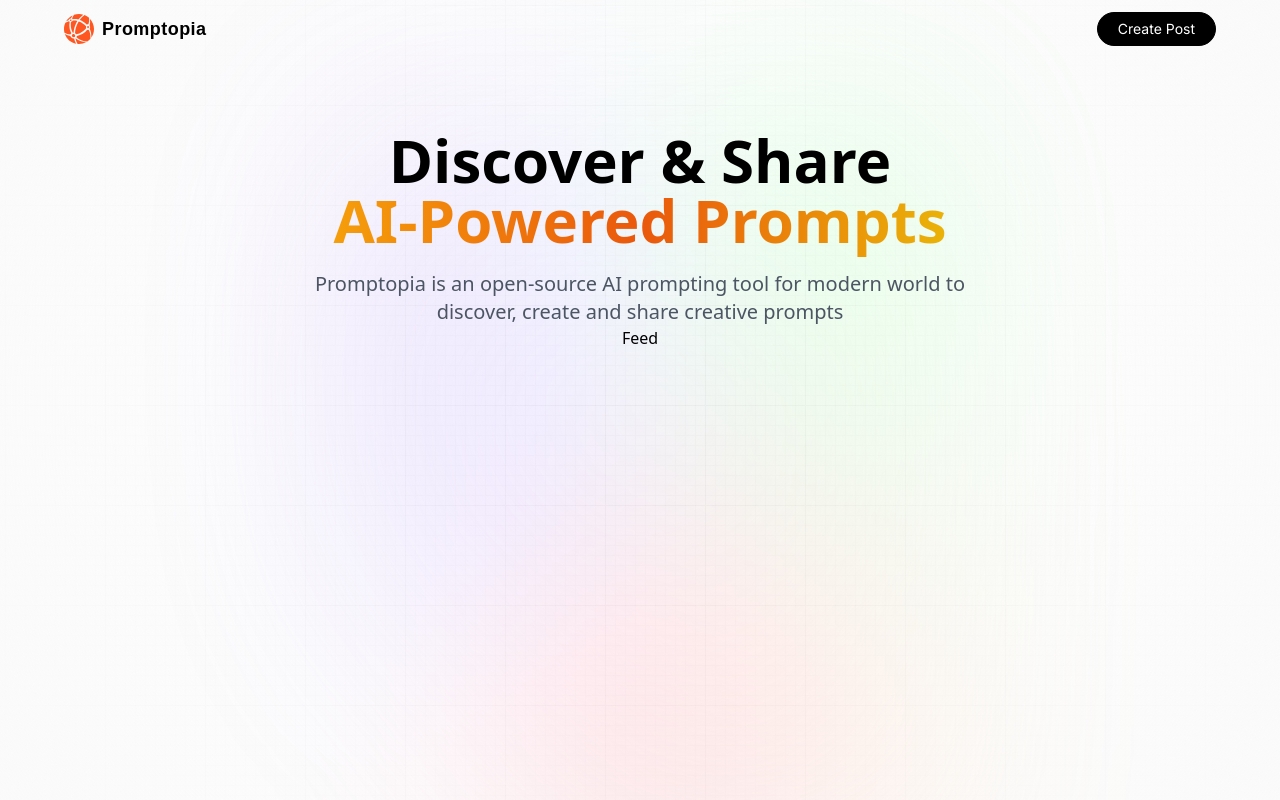
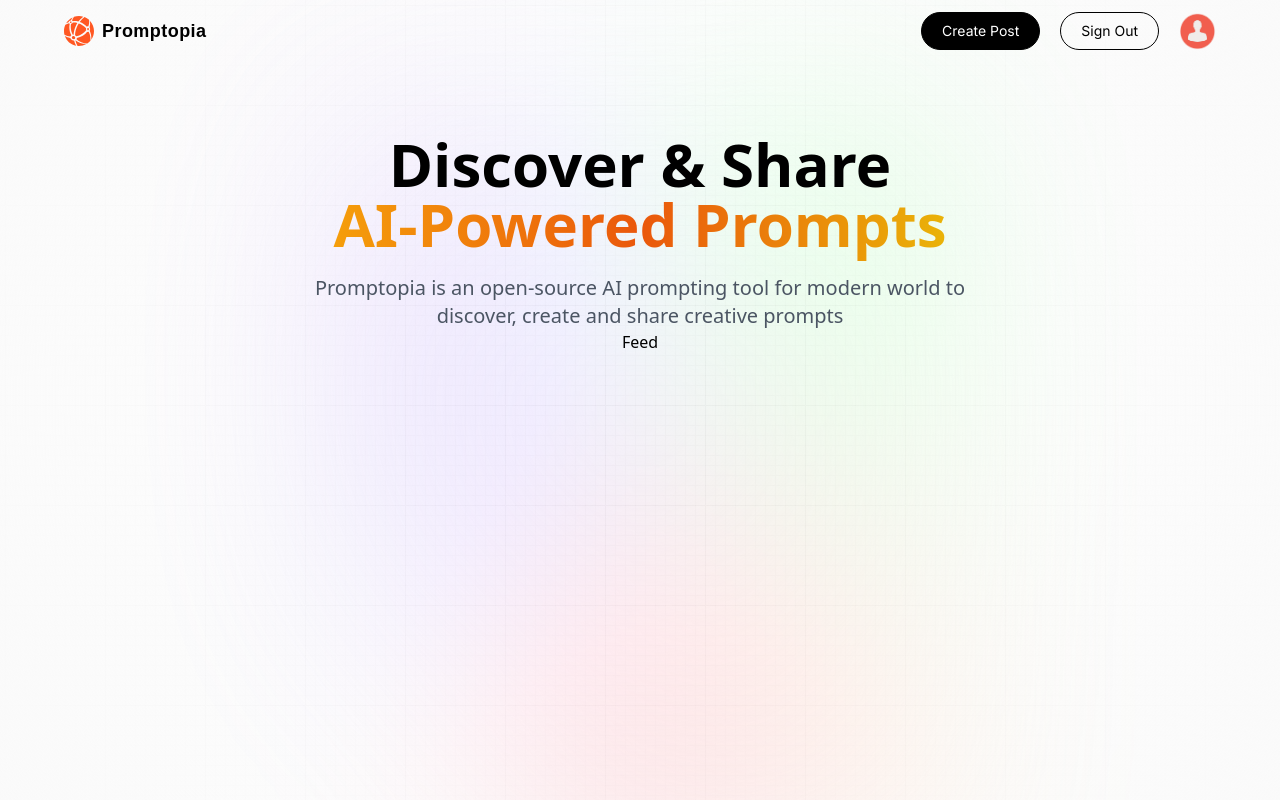
Before and after one commit to MikeSaburov/share_prompts, a Next.js app: page / in a window 1280 px wide. Built offline with nearby package versions, Linux system fonts and the light colour scheme.

Commit message:
добавил иконку профиля

```diff
--- a/components/Nav.jsx
+++ b/components/Nav.jsx
@@ -18,12 +18,25 @@
         <p className="logo_text">Promptopia</p>
       </Link>
 
-      {/* Mobile Navigation */}
+      {/* Desktop Navigation */}
       <div className="sm:flex hidden">
         {isUserLoggedIn ? (
           <div className="flex gap-3 md:gap-5">
             <Link href="/create-prompt" className="black_btn">
               Create Post
+            </Link>
+            <button type="button" onClick={signOut} className="outline_btn">
+              Sign Out
+            </button>
+
+            <Link href="/profile">
+              <Image
+                src="/assets/images/profile.png"
+                alt="Profile Icon"
+                width={37}
+                height={37}
+                className="rounded-full"
+              />
             </Link>
           </div>
         ) : (
```
Also changed, not shown: public/assets/images/profile.png (added).
